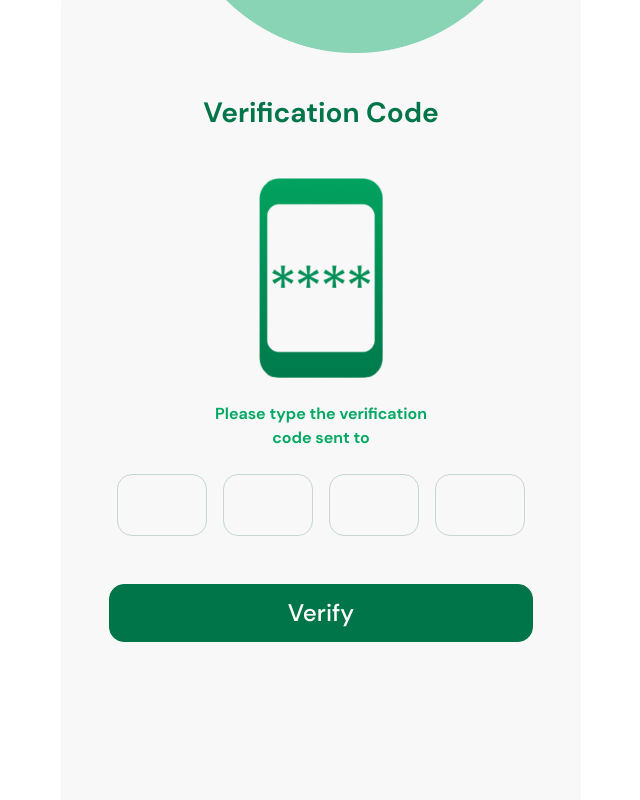
After one commit to Do-Test-Live/W-Hire-and-Zeek, a PHP site: page /verification.php in a window 1280 px wide. The commit adds this page. Shown: the whole page, without its empty margins (319-959 px from the left). Run offline with PHP 8.4, Linux system fonts and the light colour scheme.

Commit message:
update code

```diff
--- a/assets/css/style.css
+++ b/assets/css/style.css
@@ -227,8 +227,6 @@ h1{
 .expertise-main{
     background: url("../images/7bg.webp") no-repeat;
     background-size: cover;
-
-    height: 120vh;
     max-width: 520px;
     margin: auto;
 }
@@ -373,8 +371,6 @@ h1{
 .registration-main{
     background: url("../images/9bg.webp") no-repeat;
     background-size: cover;
-
-    height: 105vh;
     max-width: 520px;
     margin: auto;
 }
@@ -697,3 +693,11 @@ h1{
     font-size: 20px;
     color: #ffffff;
 }
+.form-check-input:checked{
+    background-color: #89d4b4 !important;
+    border-color: #89d4b4 !important;
+}
+
+.form-control{
+    color: #9E9E9E;
+}
--- a/signup.php
+++ b/signup.php
@@ -63,7 +63,7 @@
                 </div>
             </div>
             <div class="col-12">
-                <form action="expertise.php" method="post">
+                <form action="verification.php" method="post">
                     <div class="mb-3">
                         <select class="form-select fs-form-control" name="role" aria-label="Default select example" required>
                             <option value="Applicant">Signup as an Applicant</option>
@@ -100,7 +100,7 @@
                     <button type="button" class="btn btn-primary fs-secondary-btn w-100"><i class="fa-brands fa-apple"></i> Continue with Apple</button>
                 </div>
                 <div class="pt-3 text-center">
-                    <a href="login.php" class="text-decoration-none fs-url">Already have an account?</a> Login
+                    <span class="text-decoration-none fs-url">Already have an account?</span> <a class="text-decoration-none text-dark" href="login.php">Login</a>
                 </div>
             </div>
         </div>
--- /dev/null
+++ b/verification.php
@@ -0,0 +1,61 @@
+<!doctype html>
+<html lang="en">
+<head>
+    <meta charset="utf-8">
+    <meta content="width=device-width, initial-scale=1" name="viewport">
+    <title>Verification Page - Hire & Zeek</title>
+    <link href="assets/images/favicon.ico" rel="icon" type="image/ico"/>
+    <link href="assets/vendor/Bootstrap/css/bootstrap.min.css" rel="stylesheet"/>
+    <link href="assets/vendor/FontAwesome/css/all.min.css" rel="stylesheet"/>
+    <link href="assets/css/style.css" rel="stylesheet"/>
+</head>
+<body>
+<div class="container-fluid">
+    <div class="fs-verification-2">
+        <div class="row pt-5 login-interface">
+            <div class="col-12">
+                <div class="mt-5">
+                    <h3 class="fs-lan-title mt-5 text-center">
+                        Verification Code
+                    </h3>
+                </div>
+                <div class="text-center mt-5 mb-4">
+                    <img alt="" class="img-fluid fs-mobile" src="assets/images/reset.webp"/>
+                </div>
+                <p class="fs-lan-caption mt-3 mb-4 text-center">
+                    Please type the verification <br/>
+                    code sent to
+                </p>
+            </div>
+            <div class="col-12">
+                <div class="mb-5">
+                    <div class="row">
+                        <div class="col-3 ps-2 pe-2">
+                            <input class="form-control fs-form-control" placeholder="" type="text">
+                        </div>
+                        <div class="col-3 ps-2 pe-2">
+                            <input class="form-control fs-form-control" placeholder="" type="text">
+                        </div>
+                        <div class="col-3 ps-2 pe-2">
+                            <input class="form-control fs-form-control" placeholder="" type="text">
+                        </div>
+                        <div class="col-3 ps-2 pe-2">
+                            <input class="form-control fs-form-control" placeholder="" type="text">
+                        </div>
+                    </div>
+                </div>
+                <div class="mb-3">
+                    <a href="username.html" class="btn btn-primary fs-lan-primary-btn w-100">Verify</a>
+                </div>
+            </div>
+        </div>
+    </div>
+</div>
+
+
+<script src="assets/vendor/Bootstrap/js/bootstrap.bundle.min.js"></script>
+<script src="assets/vendor/jQuery/jquery-3.6.4.min.js"></script>
+<script src="assets/vendor/OwlCarousel/js/owl.carousel.min.js"></script>
+<script src="assets/js/main.js"></script>
+</body>
+</html>
```
Also changed, not shown: expertise.php (+14 -7 lines), registration.php (+41 -16 lines).
